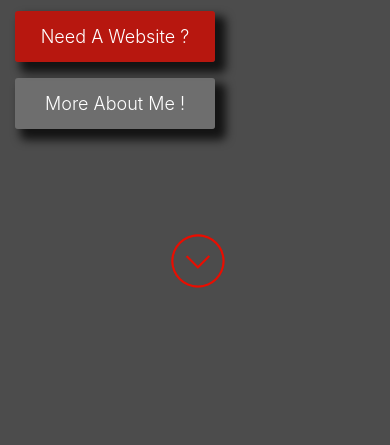
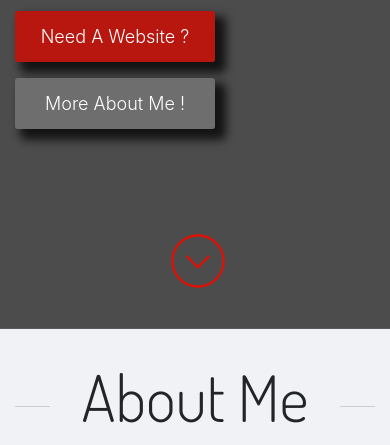
Before and after one commit to maraj09/rashid.github.io, a plain HTML site: page index.html in a window 390 px wide. Shown: the part 399-844 px from the top of the page. Drawn offline with Linux system fonts and the light colour scheme.

Commit message:
home bug fixed

```diff
--- a/css/app.css
+++ b/css/app.css
@@ -250,7 +250,7 @@ button:focus {
 }
 
 #header {
-    height: 100vh;
+    min-height: 100vh;
     background: linear-gradient( rgba(0, 0, 0, 0.7), rgba(0, 0, 0, 0.7) ),url(../images/portrait_img/chalk-4829602_1920.jpg) no-repeat;
     background-size: cover;
     background-attachment: fixed;
@@ -439,6 +439,9 @@ button:focus {
     }
     .nav_icon {
         z-index: 3;
+    }
+    #header {
+        min-height: -webkit-fill-available;
     }
 }
 @media (max-width: 537px) {
```
